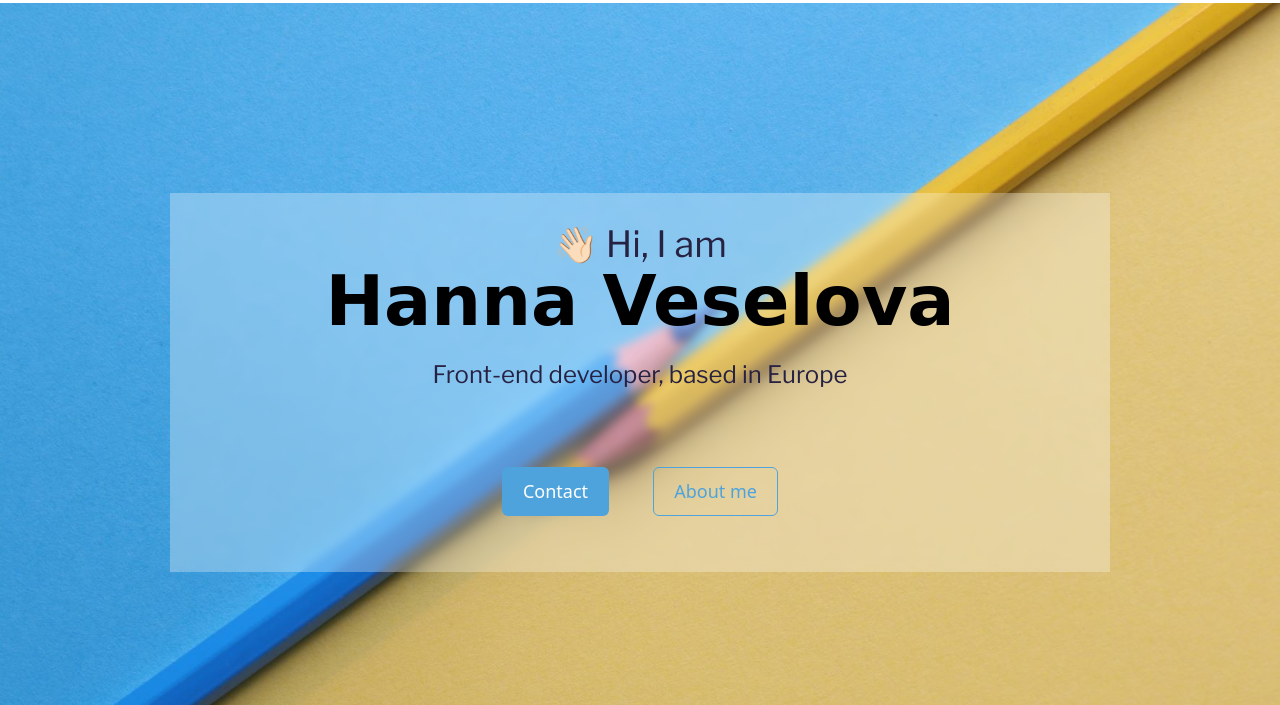
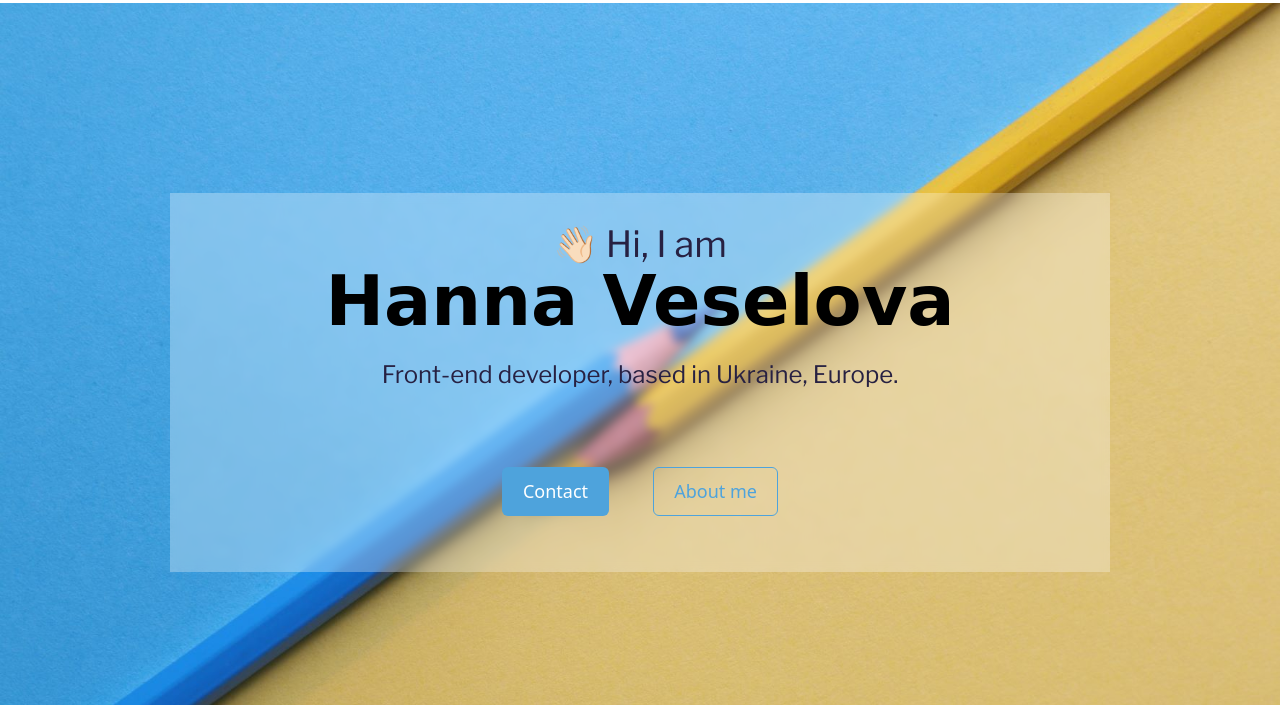
Before and after one commit to boxdigi/Portfolio, a plain HTML site: page index.html in a window 1280 px wide. Shown: the part 87-792 px from the top of the page. Drawn offline with nearby package versions, Linux system fonts and the light colour scheme; a web font is replaced by a local one.

Commit message:
added country

```diff
--- a/index.html
+++ b/index.html
@@ -42,7 +42,7 @@
             <div class="transbox">
                 <p class="mt-3">👋🏻 Hi, I am</p>
                 <h1>Hanna Veselova</h1>
-                <h2 class="mb-5">Front-end developer, based in Europe</h2>
+                <h2 class="mb-5">Front-end developer, based in Ukraine, Europe.</h2>
                 <div class="mb-3">
                     <a href="/contact.html" title="Contact" class="btn btn-branding">Contact</a>
                     <a href="/about.html" title="About" class="btn btn-branding-outline">About me</a>
```
